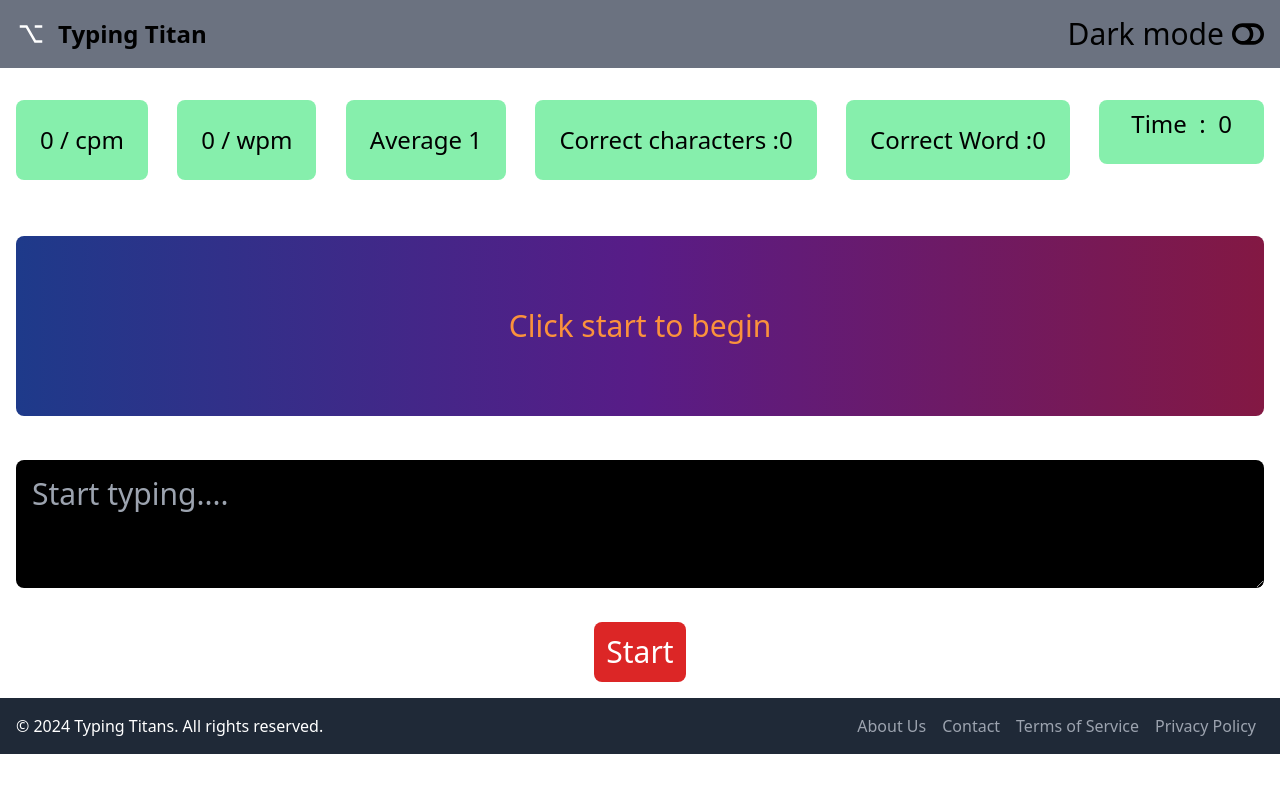
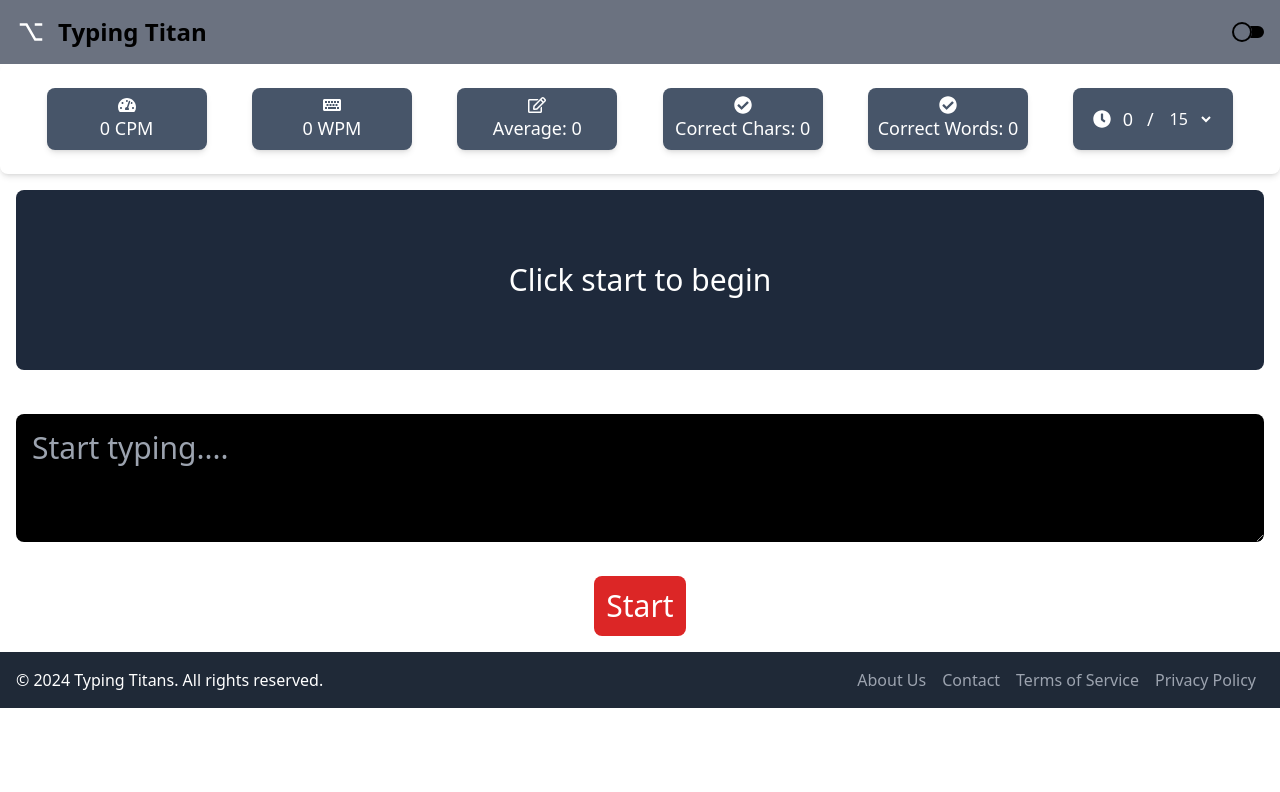
Before and after one commit to Tribhuvan-Web/typing-titans, a React (Vite) app: page / in a window 1280 px wide. Shown: the top 792 px of the page. Built offline with nearby package versions, Linux system fonts and the light colour scheme.

Commit message:
Added some responsiveness

```diff
--- a/src/App.css
+++ b/src/App.css
@@ -14,3 +14,8 @@ body.dark-mode {
     background-color: #2e2e2e;
     color: #ffffff;
 }
+
+.mySticky {
+    position: sticky;
+    top: 0;
+}
--- a/src/components/MainComponents.jsx
+++ b/src/components/MainComponents.jsx
@@ -1,6 +1,6 @@
 import React, { useEffect, useRef, useState } from "react";
 import InputText from "./InputText";
-import DataComponent from "./MetricsDisplay";
+import MetricsDisplay from "./MetricsDisplay";
 import StoryComponent from "./StoryComponent";
 import ButtonComponent from "./ButtonComponent";
 
@@ -11,28 +11,10 @@ const MainComponents = () => {
   const [timer, setTimer] = useState(0);
   const [correctWordCount, setCorrectWordCount] = useState(0);
   const [input, setInput] = useState("");
-
+  const [selectedTime, setSelectedTime] = useState("0"); // default 60 seconds
   const textAreaRef = useRef(null);
-  const [accuracy, setAccuracy] = useState(0);
-
+  const intervalId = useRef(null); // Use ref to store interval ID
   let startTime;
-  let intervalId; // To store the interval ID
-  let count = 0;
-  let wordCount = 0;
-
-  function startTimer() {
-    if (count > 0) {
-      startTime = new Date();
-      intervalId = setInterval(() => {
-        setTimer(getTimerTime());
-      }, 1000);
-    } else {
-      startTime = new Date();
-      intervalId = setInterval(() => {
-        setTimer(getTimerTime());
-      }, 1000);
-    }
-  }
 
   const focusTextArea = () => {
     if (textAreaRef.current) {
@@ -54,14 +36,15 @@ const MainComponents = () => {
   };
 
   const calculateAverage = () => {
-    return 1;
+    const cpm = calculateCPM();
+    const wpm = calculateWPM();
+    return (cpm + wpm) / 2;
   };
 
   const handleInputChange = (event) => {
     const { value } = event.target;
     let newInput = [...value]; // Copy of the current input
     const newContent = [...randomStory.content]; // Copy of the story content
-
     let count = 0;
     let wordCount = 0;
     let correct = true; // Flag to stop further iterations if wrong key is pressed
@@ -72,7 +55,6 @@ const MainComponents = () => {
           newInput[i] = ""; // Clear the wrong character input
           continue;
         }
-
         if (newInput[i] === newContent[i]) {
           count++;
           if (newInput[i] === " ") {
@@ -90,9 +72,27 @@ const MainComponents = () => {
     setCorrectWordCount(wordCount);
   };
 
-  function getTimerTime() {
+  const startTimer = () => {
+    clearInterval(intervalId.current); // Clear previous interval if exists
+    setTimer(0); // Reset timer to 0
+    startTime = new Date();
+    intervalId.current = setInterval(() => {
+      const elapsedTime = getTimerTime();
+      setTimer(elapsedTime);
+      // Check if the elapsed time matches the selected time
+      if (elapsedTime >= selectedTime) {
+        clearInterval(intervalId.current);
+      }
+    }, 1000);
+  };
+
+  const getTimerTime = () => {
     return Math.floor((new Date() - startTime) / 1000);
-  }
+  };
+
+  const handleSelectChange = (event) => {
+    setSelectedTime(event.target.value);
+  };
 
   useEffect(() => {
     const fetchStories = async () => {
@@ -101,13 +101,14 @@ const MainComponents = () => {
         const result = await response.json();
         setStories(result.stories);
       } catch (error) {
-        console.error("Error fetch data", error);
+        console.error("Error fetching data", error);
       }
     };
 
     fetchStories();
+
     return () => {
-      clearInterval(intervalId); // Cleanup interval on unmount
+      clearInterval(intervalId.current); // Cleanup interval on unmount
     };
   }, []);
 
@@ -118,19 +119,21 @@ const MainComponents = () => {
     }
   };
 
-  function getRandomInt(min, max) {
+  const getRandomInt = (min, max) => {
     return Math.floor(Math.random() * (max - min + 1)) + min;
-  }
+  };
 
   return (
     <>
-      <DataComponent
+      <MetricsDisplay
         cpm={!calculateCPM() ? 0 : calculateCPM()}
         wpm={!calculateWPM() ? 0 : calculateWPM()}
         average={!calculateAverage() ? 0 : calculateAverage()}
         correctCount={correctCount}
         correctWordCount={correctWordCount}
         timer={timer}
+        selectedTime={selectedTime}
+        handleSelectChange={handleSelectChange}
       />
       <StoryComponent randomStory={randomStory} />
       <div className="mt-3 p-4">
--- a/src/components/MetricsDisplay.jsx
+++ b/src/components/MetricsDisplay.jsx
@@ -1,4 +1,11 @@
 import React from "react";
+import {
+  FaTachometerAlt,
+  FaKeyboard,
+  FaClock,
+  FaCheckCircle,
+  FaRegEdit,
+} from "react-icons/fa";
 
 const MetricsDisplay = ({
   cpm,
@@ -7,37 +14,62 @@ const MetricsDisplay = ({
   correctCount,
   correctWordCount,
   timer,
+  selectedTime,
+  setSelectedTime,
 }) => {
   return (
-    <div className="flex justify-between mt-4 p-4 mb-2">
-      <div className="firstComponent">
-        <button className="bg-green-300 text-black p-6 text-2xl mb-4 rounded-lg">
-          {cpm} / cpm
-        </button>
+    <div className="flex flex-wrap justify-around text-white p-6 rounded-lg shadow-md">
+      <div className="flex flex-col items-center bg-slate-600 p-2 rounded-lg shadow-md w-40">
+        <FaTachometerAlt className="text-lg" />
+        <p className="text-lg">{cpm} CPM</p>
       </div>
-      <div className="firstComponent">
-        <button className="bg-green-300 text-black p-6 text-2xl mb-4 rounded-lg">
-          {wpm} / wpm
-        </button>
+      <div className="flex flex-col items-center bg-slate-600 p-2 rounded-lg shadow-md w-40">
+        <FaKeyboard className="text-lg" />
+        <p className="text-lg">{wpm} WPM</p>
       </div>
-      <div className="firstComponent">
-        <button className="bg-green-300 text-black p-6 text-2xl mb-4 rounded-lg">
-          Average {average}
-        </button>
+      <div className="flex flex-col items-center bg-slate-600 p-2 rounded-lg shadow-md w-40">
+        <FaRegEdit className="text-lg" />
+        <p className="text-lg">Average: {average}</p>
       </div>
-      <div className="firstComponent">
-        <button className="bg-green-300 text-black p-6 text-2xl mb-4 rounded-lg">
-          Correct characters :{correctCount}
-        </button>
+      <div className="flex flex-col items-center bg-slate-600 p-2 rounded-lg shadow-md w-40">
+        <FaCheckCircle className="text-lg" />
+        <p className="text-lg">Correct Chars: {correctCount}</p>
       </div>
-      <div className="firstComponent">
-        <button className="bg-green-300 text-black p-6 text-2xl mb-4 rounded-lg">
-          Correct Word :{correctWordCount}
-        </button>
+      <div className="flex flex-col items-center bg-slate-600 p-2 rounded-lg shadow-md w-40">
+        <FaCheckCircle className="text-lg" />
+        <p className="text-lg">Correct Words: {correctWordCount}</p>
       </div>
-      <div className="firstComponent bg-green-300 text-2xl rounded-lg flex justify-center items-center p-8 h-8">
-        <span className="text-black mb-4">Time &nbsp;: &nbsp;</span>
-        <span className="text-black mb-4">{timer}</span>
+      <div className="flex justify-evenly items-center bg-slate-600 p-2 rounded-lg shadow-md w-40">
+        <FaClock className="text-lg" />
+        <p className="text-lg">{timer} &nbsp; /</p>
+        <div className="flex fle">
+          <select
+            name="timer-select"
+            id="timer-select"
+            value={selectedTime}
+            onChange={(e) => setSelectedTime(e.target.value)}
+            className="bg-slate-600 text-white flex flex-col"
+          >
+            <option value={15} className="text-white bg-slate-600">
+              15
+            </option>
+            <option value={30} className="text-white bg-slate-600">
+              30
+            </option>
+            <option value={60} className="text-white bg-slate-600">
+              60
+            </option>
+            <option value={90} className="text-white bg-slate-600">
+              90
+            </option>
+            <option value={120} className="text-white bg-slate-600">
+              120
+            </option>
+            <option value={300} className="text-white bg-slate-600">
+              300
+            </option>
+          </select>
+        </div>
       </div>
     </div>
   );
--- a/src/components/NavbarComponents.jsx
+++ b/src/components/NavbarComponents.jsx
@@ -3,6 +3,7 @@ import { MdOutlineKeyboardOptionKey } from "react-icons/md";
 import ".././App.css";
 import { FaToggleOff } from "react-icons/fa";
 import { IoToggleSharp } from "react-icons/io5";
+import { BsToggle2Off, BsToggle2On } from "react-icons/bs";
 
 const NavbarComponents = () => {
   const [darkMode, setDarkMode] = useState(false);
@@ -22,8 +23,8 @@ const NavbarComponents = () => {
   };
 
   return (
-    <div>
-      <nav className="border-gray-200 bg-gray-500  dark:border-gray-300">
+    <div className="">
+      <nav className="border-gray-200 bg-gray-500  dark:border-gray-300 mySticky">
         <div className="max-w-screen-xl flex flex-wrap items-center justify-between mx-auto p-4">
           <a
             href="/"
@@ -38,14 +39,12 @@ const NavbarComponents = () => {
             {!darkMode ? (
               <div className="flex items-center">
                 {" "}
-                <h3 className="text-3xl mr-2">Dark mode</h3>{" "}
-                <FaToggleOff className="w-8 h-8" />{" "}
+                <BsToggle2Off className="w-8 h-8" />{" "}
               </div>
             ) : (
               <div className="flex items-center">
                 {" "}
-                <h3 className="text-3xl mr-2">White mode</h3>{" "}
-                <IoToggleSharp className="w-8 h-8" />
+                <BsToggle2On className="w-8 h-8" />
               </div>
             )}
           </div>
--- a/src/components/StoryComponent.jsx
+++ b/src/components/StoryComponent.jsx
@@ -4,14 +4,14 @@ const StoryComponent = ({ randomStory }) => {
   return (
     <>
       <div className="p-4">
-        <div className="bg-gradient-to-r from-blue-900 via-purple-900 to-pink-900 h-35vh sm:h-80vh md:h-full rounded-lg flex justify-center items-center">
+        <div className="bg-slate-800 h-35vh sm:h-80vh md:h-full rounded-lg flex justify-center items-center">
           <div className="m-7 text-white h-full w-full flex flex-col items-center justify-center">
             {!randomStory ? (
-              <div className="text-center m-7 text-orange-400 text-3xl flex flex-col justify-center items-center p-4">
+              <div className="text-center m-7 text-white text-3xl flex flex-col justify-center items-center p-4">
                 Click start to begin
               </div>
             ) : (
-              <div className="flex flex-col items-center justify-center text-2xl p-6 h-full w-full overflow-auto">
+              <div className="flex flex-col items-center justify-center text-lg p-6 h-full w-full overflow-auto">
                 {randomStory.content}
               </div>
             )}
```
